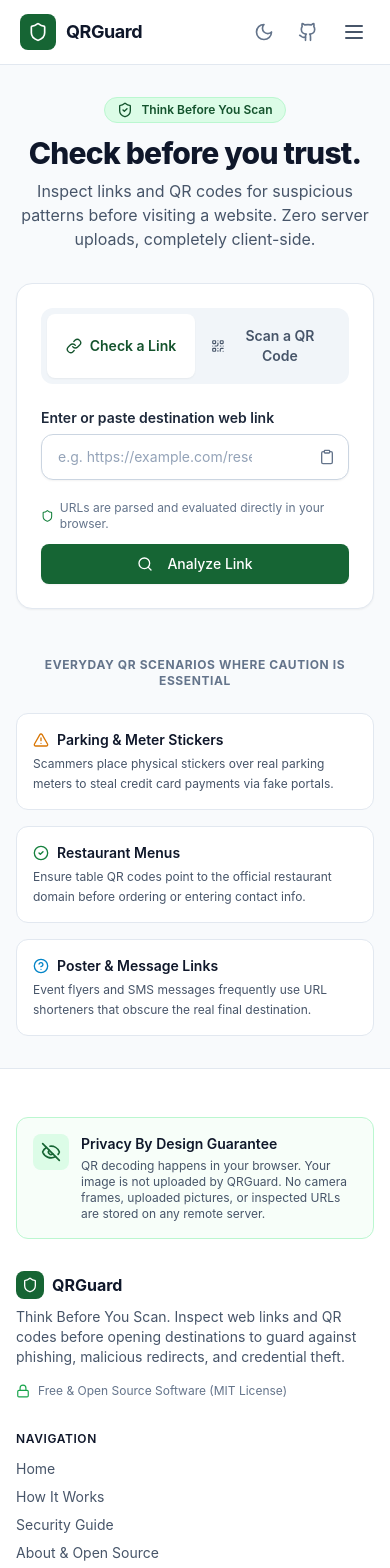
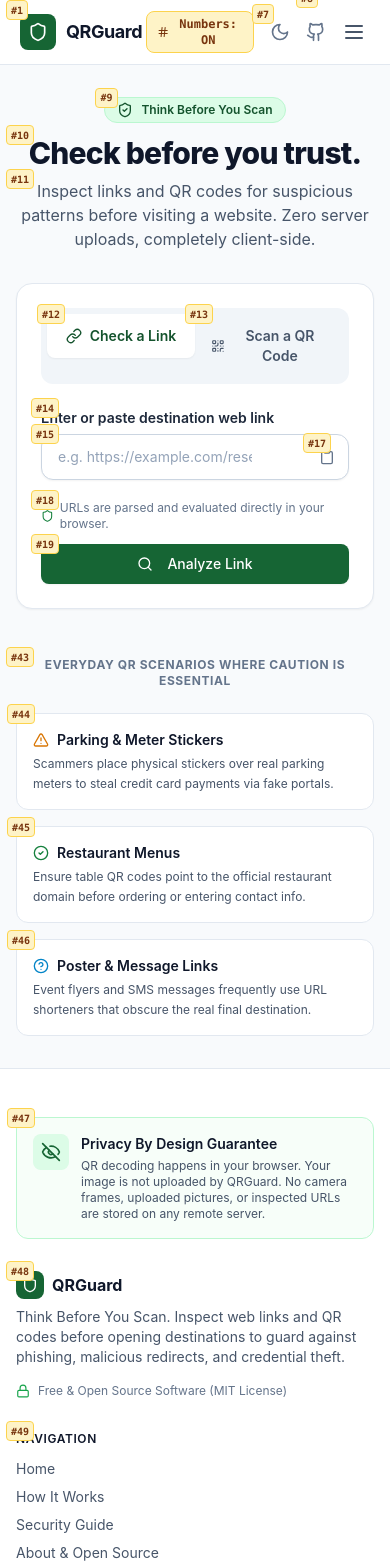
Before and after one commit to naringrekarneel/TRINETRA, a React (Vite) app: page / in a window 390 px wide. Shown: the top 1568 px of the page. Built offline with nearby package versions, Linux system fonts and the light colour scheme; the HTML template or start-up script is replaced by a standard one.

Commit message:
feat: add light element numbering system (#1 to #51) with header toggle

```diff
--- a/src/App.tsx
+++ b/src/App.tsx
@@ -5,9 +5,11 @@
 import { HowItWorksPage } from "./pages/HowItWorksPage";
 import { SecurityGuidePage } from "./pages/SecurityGuidePage";
 import { AboutPage } from "./pages/AboutPage";
+import { ElementNumberProvider } from "./context/ElementNumberContext";
 
 export const App: React.FC = () => {
   return (
+    <ElementNumberProvider>
       <BrowserRouter>
         <PageContainer>
           <Routes>
@@ -20,6 +22,7 @@
           </Routes>
         </PageContainer>
       </BrowserRouter>
+    </ElementNumberProvider>
   );
 };
 
--- a/src/components/analyzer/LinkInput.tsx
+++ b/src/components/analyzer/LinkInput.tsx
@@ -1,6 +1,7 @@
 import React, { useState } from "react";
 import { Search, Clipboard, X, AlertCircle, Shield } from "lucide-react";
 import { Button } from "../ui/Button";
+import { NumBadge } from "../../context/ElementNumberContext";
 
 interface LinkInputProps {
   onAnalyze: (url: string) => void;
@@ -39,7 +40,7 @@
     } catch {
       // Clipboard read may be blocked by browser permissions
       setValidationError(
-        "Clipboard access was blocked. Please paste manually.",
+        "Clipboard access was blocked. Please paste manually."
       );
     }
   };
@@ -52,13 +53,18 @@
   return (
     <form onSubmit={handleSubmit} className="space-y-4" noValidate>
       <div>
+        <div className="relative mb-1.5 flex items-center">
+          <NumBadge id={14} />
           <label
             htmlFor="url-link-input"
-          className="block text-sm font-semibold text-slate-800 dark:text-slate-200 mb-1.5"
+            className="block text-sm font-semibold text-slate-800 dark:text-slate-200"
           >
             Enter or paste destination web link
           </label>
+        </div>
+
         <div className="relative flex items-center">
+          <NumBadge id={15} />
           <input
             id="url-link-input"
             type="text"
@@ -80,9 +86,11 @@
             }`}
           />
 
-          {/* Quick inline action buttons */}
+          {/* Quick inline action buttons (#16, #17) */}
           <div className="absolute right-2 flex items-center gap-1">
             {urlInput && (
+              <div className="relative">
+                <NumBadge id={16} />
                 <button
                   type="button"
                   onClick={handleClear}
@@ -91,7 +99,10 @@
                 >
                   <X className="h-4 w-4" aria-hidden="true" />
                 </button>
+              </div>
             )}
+            <div className="relative">
+              <NumBadge id={17} />
               <button
                 type="button"
                 onClick={handlePaste}
@@ -101,6 +112,7 @@
               >
                 <Clipboard className="h-4 w-4" aria-hidden="true" />
               </button>
+            </div>
           </div>
         </div>
 
@@ -118,6 +130,9 @@
       </div>
 
       <div className="flex flex-col sm:flex-row items-center justify-between gap-3 pt-1">
+        {/* Footnote (#18) */}
+        <div className="relative">
+          <NumBadge id={18} />
           <span className="text-xs text-slate-500 dark:text-slate-400 flex items-center gap-1.5">
             <Shield
               className="h-3.5 w-3.5 text-forest-700 dark:text-forest-400"
@@ -125,6 +140,7 @@
             />
             <span>URLs are parsed and evaluated directly in your browser.</span>
           </span>
+        </div>
 
         <div className="flex items-center gap-2 w-full sm:w-auto">
           {urlInput && (
@@ -138,18 +154,23 @@
               Clear
             </Button>
           )}
+
+          {/* Analyze Button (#19) */}
+          <div className="relative flex-1 sm:flex-initial">
+            <NumBadge id={19} />
             <Button
               type="submit"
               variant="primary"
               size="md"
               isLoading={isLoading}
-            className="flex-1 sm:flex-initial min-w-[130px]"
+              className="w-full sm:w-auto min-w-[130px]"
             >
               <Search className="h-4 w-4 mr-1.5" aria-hidden="true" />
               Analyze Link
             </Button>
           </div>
         </div>
+      </div>
     </form>
   );
 };
--- a/src/components/layout/Footer.tsx
+++ b/src/components/layout/Footer.tsx
@@ -1,13 +1,15 @@
 import React from "react";
 import { Link } from "react-router-dom";
 import { Shield, Lock, EyeOff, FileText, Github } from "lucide-react";
+import { NumBadge } from "../../context/ElementNumberContext";
 
 export const Footer: React.FC = () => {
   return (
     <footer className="border-t border-slate-200 bg-white dark:border-slate-800 dark:bg-charcoal-900 transition-colors mt-auto">
       <div className="max-w-6xl mx-auto px-4 py-12 sm:px-6 lg:px-8">
-        {/* Privacy Banner Box */}
-        <div className="mb-8 rounded-xl border border-forest-200 bg-forest-50/50 p-4 dark:border-forest-900/50 dark:bg-forest-950/20">
+        {/* Privacy Banner Box (#47) */}
+        <div className="relative mb-8 rounded-xl border border-forest-200 bg-forest-50/50 p-4 dark:border-forest-900/50 dark:bg-forest-950/20">
+          <NumBadge id={47} />
           <div className="flex items-start gap-3">
             <div className="rounded-lg bg-forest-100 p-2 text-forest-800 dark:bg-forest-900 dark:text-forest-300 shrink-0">
               <EyeOff className="h-5 w-5" aria-hidden="true" />
@@ -26,8 +28,9 @@
         </div>
 
         <div className="grid grid-cols-1 md:grid-cols-4 gap-8">
-          {/* Brand Info */}
-          <div className="md:col-span-2">
+          {/* Brand Info (#48) */}
+          <div className="relative md:col-span-2">
+            <NumBadge id={48} />
             <div className="flex items-center gap-2">
               <div className="flex h-7 w-7 items-center justify-center rounded-lg bg-forest-800 text-white dark:bg-forest-600">
                 <Shield className="h-4 w-4" aria-hidden="true" />
@@ -50,8 +53,9 @@
             </div>
           </div>
 
-          {/* Quick Navigation */}
-          <div>
+          {/* Quick Navigation (#49) */}
+          <div className="relative">
+            <NumBadge id={49} />
             <h4 className="text-xs font-semibold uppercase tracking-wider text-slate-900 dark:text-slate-200">
               Navigation
             </h4>
@@ -91,8 +95,9 @@
             </ul>
           </div>
 
-          {/* Legal / Limitations */}
-          <div>
+          {/* Legal / Limitations (#50) */}
+          <div className="relative">
+            <NumBadge id={50} />
             <h4 className="text-xs font-semibold uppercase tracking-wider text-slate-900 dark:text-slate-200">
               Transparency
             </h4>
@@ -121,8 +126,9 @@
           </div>
         </div>
 
-        {/* Bottom Disclaimer & Copyright */}
-        <div className="mt-8 pt-8 border-t border-slate-200 dark:border-slate-800 text-xs text-slate-500 dark:text-slate-400 flex flex-col sm:flex-row items-center justify-between gap-4">
+        {/* Bottom Disclaimer & Copyright (#51) */}
+        <div className="relative mt-8 pt-8 border-t border-slate-200 dark:border-slate-800 text-xs text-slate-500 dark:text-slate-400 flex flex-col sm:flex-row items-center justify-between gap-4">
+          <NumBadge id={51} />
           <p>
             &copy; {new Date().getFullYear()} QRGuard Contributors. Released
             under the MIT License.
--- a/src/components/layout/Header.tsx
+++ b/src/components/layout/Header.tsx
@@ -1,18 +1,20 @@
 import React, { useState } from "react";
 import { Link, useLocation } from "react-router-dom";
-import { Shield, Menu, X, Sun, Moon, Github } from "lucide-react";
+import { Shield, Menu, X, Sun, Moon, Github, Hash } from "lucide-react";
 import { useTheme } from "../../hooks/useTheme";
+import { NumBadge, useElementNumbers } from "../../context/ElementNumberContext";
 
 export const Header: React.FC = () => {
   const [mobileMenuOpen, setMobileMenuOpen] = useState(false);
   const { theme, toggleTheme } = useTheme();
+  const { showNumbers, toggleNumbers } = useElementNumbers();
   const location = useLocation();
 
   const navLinks = [
-    { label: "Home", path: "/" },
-    { label: "How It Works", path: "/how-it-works" },
-    { label: "Security Guide", path: "/security-guide" },
-    { label: "About / Open Source", path: "/about" },
+    { label: "Home", path: "/", id: 3 },
+    { label: "How It Works", path: "/how-it-works", id: 4 },
+    { label: "Security Guide", path: "/security-guide", id: 5 },
+    { label: "About / Open Source", path: "/about", id: 6 },
   ];
 
   const isActive = (path: string) => {
@@ -24,7 +26,9 @@
     <header className="sticky top-0 z-40 border-b border-slate-200 bg-white/90 backdrop-blur-md dark:border-slate-800 dark:bg-charcoal-900/90 transition-colors">
       <div className="max-w-6xl mx-auto px-4 sm:px-6 lg:px-8">
         <div className="flex h-16 items-center justify-between">
-          {/* Logo & Brand */}
+          {/* Logo & Brand (#1 & #2) */}
+          <div className="relative">
+            <NumBadge id={1} />
             <Link
               to="/"
               className="flex items-center gap-2.5 focus-visible:outline-none focus-visible:ring-2 focus-visible:ring-forest-600 rounded-md p-1"
@@ -37,13 +41,15 @@
                 <span className="text-lg font-bold tracking-tight text-slate-900 dark:text-white">
                   QRGuard
                 </span>
-              <span className="hidden sm:inline-block ml-2 text-xs font-medium text-slate-500 dark:text-slate-400">
+                <span className="relative hidden sm:inline-block ml-2 text-xs font-medium text-slate-500 dark:text-slate-400">
+                  <NumBadge id={2} inline />
                   Think Before You Scan
                 </span>
               </div>
             </Link>
+          </div>
 
-          {/* Desktop Navigation */}
+          {/* Desktop Navigation (#3, #4, #5, #6) */}
           <nav
             className="hidden md:flex items-center gap-1"
             aria-label="Main Navigation"
@@ -51,8 +57,9 @@
             {navLinks.map((link) => {
               const active = isActive(link.path);
               return (
+                <div key={link.path} className="relative">
+                  <NumBadge id={link.id} />
                   <Link
-                  key={link.path}
                     to={link.path}
                     className={`px-3 py-2 rounded-md text-sm font-medium transition-colors ${
                       active
@@ -63,12 +70,31 @@
                   >
                     {link.label}
                   </Link>
+                </div>
               );
             })}
           </nav>
 
-          {/* Controls: Theme & GitHub */}
+          {/* Controls: Element Numbers, Theme & GitHub (#7, #8) */}
           <div className="flex items-center gap-2">
+            {/* Element Numbers Toggle */}
+            <button
+              onClick={toggleNumbers}
+              className={`flex items-center gap-1 px-2.5 py-1 text-xs font-mono font-bold rounded-lg border transition-colors ${
+                showNumbers
+                  ? "bg-amber-100 text-amber-900 border-amber-300 dark:bg-amber-950 dark:text-amber-200 dark:border-amber-700"
+                  : "bg-slate-100 text-slate-500 border-slate-200 dark:bg-charcoal-800 dark:text-slate-400 dark:border-slate-700"
+              }`}
+              title="Toggle Light Numbering on elements"
+              aria-label="Toggle Element Numbers"
+            >
+              <Hash className="h-3.5 w-3.5" aria-hidden="true" />
+              <span>Numbers: {showNumbers ? "ON" : "OFF"}</span>
+            </button>
+
+            {/* Theme Toggle (#7) */}
+            <div className="relative">
+              <NumBadge id={7} />
               <button
                 onClick={toggleTheme}
                 className="p-2 rounded-lg text-slate-500 hover:text-slate-700 hover:bg-slate-100 dark:text-slate-400 dark:hover:text-slate-200 dark:hover:bg-charcoal-800 focus-visible:outline-none focus-visible:ring-2 focus-visible:ring-forest-600 transition-colors"
@@ -80,7 +106,11 @@
                   <Sun className="h-5 w-5" aria-hidden="true" />
                 )}
               </button>
+            </div>
 
+            {/* GitHub (#8) */}
+            <div className="relative">
+              <NumBadge id={8} />
               <a
                 href="https://github.com/placeholder-org/qrguard"
                 target="_blank"
@@ -90,6 +120,7 @@
               >
                 <Github className="h-5 w-5" aria-hidden="true" />
               </a>
+            </div>
 
             {/* Mobile menu trigger */}
             <button
@@ -128,7 +159,7 @@
                     }`}
                     aria-current={active ? "page" : undefined}
                   >
-                    {link.label}
+                    #{link.id} {link.label}
                   </Link>
                 );
               })}
--- /dev/null
+++ b/src/context/ElementNumberContext.tsx
@@ -0,0 +1,75 @@
+import React, { createContext, useContext, useState, useEffect } from 'react';
+
+interface ElementNumberContextType {
+  showNumbers: boolean;
+  toggleNumbers: () => void;
+  setShowNumbers: (val: boolean) => void;
+}
+
+const ElementNumberContext = createContext<ElementNumberContextType>({
+  showNumbers: true,
+  toggleNumbers: () => {},
+  setShowNumbers: () => {},
+});
+
+export const ElementNumberProvider: React.FC<{ children: React.ReactNode }> = ({ children }) => {
+  const [showNumbers, setShowNumbers] = useState<boolean>(() => {
+    if (typeof window !== 'undefined') {
+      const stored = localStorage.getItem('qrguard-show-numbers');
+      if (stored !== null) return stored === 'true';
+    }
+    // Default to true as requested by the user
+    return true;
+  });
+
+  useEffect(() => {
+    try {
+      localStorage.setItem('qrguard-show-numbers', String(showNumbers));
+    } catch {
+      // ignore
+    }
+  }, [showNumbers]);
+
+  const toggleNumbers = () => setShowNumbers((prev) => !prev);
+
+  return (
+    <ElementNumberContext.Provider value={{ showNumbers, toggleNumbers, setShowNumbers }}>
+      {children}
+    </ElementNumberContext.Provider>
+  );
+};
+
+export const useElementNumbers = () => useContext(ElementNumberContext);
+
+interface NumBadgeProps {
+  id: number;
+  inline?: boolean;
+  className?: string;
+}
+
+export const NumBadge: React.FC<NumBadgeProps> = ({ id, inline = false, className = '' }) => {
+  const { showNumbers } = useElementNumbers();
+  if (!showNumbers) return null;
+
+  if (inline) {
+    return (
+      <span
+        aria-hidden="true"
+        title={`Element #${id}`}
+        className={`inline-flex items-center justify-center px-1.5 py-0.2 mx-1 text-[10px] font-mono font-bold tracking-tight bg-amber-100 text-amber-900 border border-amber-300 rounded shadow-xs dark:bg-amber-950/80 dark:text-amber-200 dark:border-amber-700/80 select-none pointer-events-none ${className}`}
+      >
+        #{id}
+      </span>
+    );
+  }
+
+  return (
+    <span
+      aria-hidden="true"
+      title={`Element #${id}`}
+      className={`absolute -top-2.5 -left-2.5 z-20 inline-flex items-center justify-center min-w-[20px] h-5 px-1 text-[10px] font-mono font-bold bg-amber-100 text-amber-900 border border-amber-300 rounded shadow-xs dark:bg-amber-950 dark:text-amber-200 dark:border-amber-700 select-none pointer-events-none ${className}`}
+    >
+      #{id}
+    </span>
+  );
+};
--- a/src/pages/HomePage.tsx
+++ b/src/pages/HomePage.tsx
@@ -6,6 +6,7 @@
 import { analyzeURL } from "../lib/analyze-url";
 import { classifyQRContent } from "../lib/analyze-text";
 import { AnalysisResult } from "../types/security";
+import { NumBadge } from "../context/ElementNumberContext";
 import {
   Link as LinkIcon,
   QrCode,
@@ -24,7 +25,7 @@
   const [activeTab, setActiveTab] = useState<TabMode>("link");
   const [qrSubMode, setQrSubMode] = useState<QRSubMode>("camera");
   const [analysisResult, setAnalysisResult] = useState<AnalysisResult | null>(
-    null,
+    null
   );
   const [isAnalyzing, setIsAnalyzing] = useState(false);
 
@@ -96,19 +97,26 @@
 
   return (
     <div className="max-w-4xl mx-auto px-4 py-8 sm:px-6 lg:px-8">
-      {/* Hero Section */}
+      {/* Hero Section (#9, #10, #11) */}
       <section className="text-center mb-8">
-        <div className="inline-flex items-center gap-2 px-3 py-1 rounded-full bg-forest-100 text-forest-900 dark:bg-forest-950/80 dark:text-forest-300 text-xs font-semibold mb-3 border border-forest-200 dark:border-forest-800">
+        <div className="relative inline-flex items-center gap-2 px-3 py-1 rounded-full bg-forest-100 text-forest-900 dark:bg-forest-950/80 dark:text-forest-300 text-xs font-semibold mb-3 border border-forest-200 dark:border-forest-800">
+          <NumBadge id={9} />
           <ShieldCheck className="h-4 w-4" aria-hidden="true" />
           <span>Think Before You Scan</span>
         </div>
+        <div className="relative">
+          <NumBadge id={10} />
           <h1 className="text-3xl sm:text-4xl font-extrabold tracking-tight text-slate-900 dark:text-white">
             Check before you trust.
           </h1>
-        <p className="mt-2 text-base text-slate-600 dark:text-slate-300 max-w-xl mx-auto">
+        </div>
+        <div className="relative mt-2">
+          <NumBadge id={11} />
+          <p className="text-base text-slate-600 dark:text-slate-300 max-w-xl mx-auto">
             Inspect links and QR codes for suspicious patterns before visiting a
             website. Zero server uploads, completely client-side.
           </p>
+        </div>
       </section>
 
       {/* Main Inspection Card */}
@@ -117,19 +125,21 @@
           <SecurityResults result={analysisResult} onReset={handleReset} />
         ) : (
           <div>
-            {/* Primary Mode Tabs */}
+            {/* Primary Mode Tabs (#12, #13) */}
             <div
               role="tablist"
               aria-label="Inspection method"
               className="grid grid-cols-2 p-1.5 rounded-xl bg-slate-100 dark:bg-charcoal-950 mb-6"
             >
+              <div className="relative">
+                <NumBadge id={12} />
                 <button
                   role="tab"
                   id="tab-link"
                   aria-selected={activeTab === "link"}
                   aria-controls="panel-link"
                   onClick={() => setActiveTab("link")}
-                className={`flex items-center justify-center gap-2 py-3 px-4 rounded-lg font-semibold text-sm transition-all focus-visible:outline-none focus-visible:ring-2 focus-visible:ring-forest-600 ${
+                  className={`w-full flex items-center justify-center gap-2 py-3 px-4 rounded-lg font-semibold text-sm transition-all focus-visible:outline-none focus-visible:ring-2 focus-visible:ring-forest-600 ${
                     activeTab === "link"
                       ? "bg-white text-forest-900 shadow-sm dark:bg-charcoal-900 dark:text-white"
                       : "text-slate-600 hover:text-slate-900 dark:text-slate-400 dark:hover:text-white"
@@ -138,14 +148,17 @@
                   <LinkIcon className="h-4 w-4" aria-hidden="true" />
                   <span>Check a Link</span>
                 </button>
+              </div>
 
+              <div className="relative">
+                <NumBadge id={13} />
                 <button
                   role="tab"
                   id="tab-qr"
                   aria-selected={activeTab === "qr"}
                   aria-controls="panel-qr"
                   onClick={() => setActiveTab("qr")}
-                className={`flex items-center justify-center gap-2 py-3 px-4 rounded-lg font-semibold text-sm transition-all focus-visible:outline-none focus-visible:ring-2 focus-visible:ring-forest-600 ${
+                  className={`w-full flex items-center justify-center gap-2 py-3 px-4 rounded-lg font-semibold text-sm transition-all focus-visible:outline-none focus-visible:ring-2 focus-visible:ring-forest-600 ${
                     activeTab === "qr"
                       ? "bg-white text-forest-900 shadow-sm dark:bg-charcoal-900 dark:text-white"
                       : "text-slate-600 hover:text-slate-900 dark:text-slate-400 dark:hover:text-white"
@@ -154,6 +167,7 @@
                   <QrCode className="h-4 w-4" aria-hidden="true" />
                   <span>Scan a QR Code</span>
                 </button>
+              </div>
             </div>
 
             {/* Link Checker Panel */}
@@ -179,8 +193,10 @@
                 aria-labelledby="tab-qr"
                 className="animate-fade-in space-y-4"
               >
-                {/* Secondary QR mode selector (Camera vs Upload) */}
+                {/* Secondary QR mode selector (Camera vs Upload) (#20, #21) */}
                 <div className="flex items-center justify-center gap-2 pb-2">
+                  <div className="relative">
+                    <NumBadge id={20} />
                     <button
                       type="button"
                       onClick={() => setQrSubMode("camera")}
@@ -193,7 +209,10 @@
                       <Camera className="h-3.5 w-3.5" aria-hidden="true" />
                       <span>Live Camera</span>
                     </button>
+                  </div>
 
+                  <div className="relative">
+                    <NumBadge id={21} />
                     <button
                       type="button"
                       onClick={() => setQrSubMode("upload")}
@@ -206,6 +225,7 @@
                       <UploadCloud className="h-3.5 w-3.5" aria-hidden="true" />
                       <span>Upload Image</span>
                     </button>
+                  </div>
                 </div>
 
                 {qrSubMode === "camera" ? (
@@ -225,14 +245,18 @@
         )}
       </div>
 
-      {/* Primary Use Cases Grid */}
-      <section className="mt-12">
-        <h2 className="text-center text-xs font-bold uppercase tracking-wider text-slate-500 dark:text-slate-400 mb-6">
+      {/* Primary Use Cases Grid (#43, #44, #45, #46) */}
+      <section className="mt-12 relative">
+        <div className="relative mb-6">
+          <NumBadge id={43} />
+          <h2 className="text-center text-xs font-bold uppercase tracking-wider text-slate-500 dark:text-slate-400">
             Everyday QR Scenarios Where Caution is Essential
           </h2>
+        </div>
 
         <div className="grid grid-cols-1 sm:grid-cols-3 gap-4">
-          <div className="rounded-xl border border-slate-200 bg-white p-4 dark:border-slate-800 dark:bg-charcoal-900">
+          <div className="relative rounded-xl border border-slate-200 bg-white p-4 dark:border-slate-800 dark:bg-charcoal-900">
+            <NumBadge id={44} />
             <div className="flex items-center gap-2 font-semibold text-sm text-slate-900 dark:text-white mb-1">
               <AlertTriangle
                 className="h-4 w-4 text-amber-600 dark:text-amber-400"
@@ -246,7 +270,8 @@
             </p>
           </div>
 
-          <div className="rounded-xl border border-slate-200 bg-white p-4 dark:border-slate-800 dark:bg-charcoal-900">
+          <div className="relative rounded-xl border border-slate-200 bg-white p-4 dark:border-slate-800 dark:bg-charcoal-900">
+            <NumBadge id={45} />
             <div className="flex items-center gap-2 font-semibold text-sm text-slate-900 dark:text-white mb-1">
               <CheckCircle2
                 className="h-4 w-4 text-forest-700 dark:text-forest-400"
@@ -260,7 +285,8 @@
             </p>
           </div>
 
-          <div className="rounded-xl border border-slate-200 bg-white p-4 dark:border-slate-800 dark:bg-charcoal-900">
+          <div className="relative rounded-xl border border-slate-200 bg-white p-4 dark:border-slate-800 dark:bg-charcoal-900">
+            <NumBadge id={46} />
             <div className="flex items-center gap-2 font-semibold text-sm text-slate-900 dark:text-white mb-1">
               <HelpCircle
                 className="h-4 w-4 text-sky-600 dark:text-sky-400"
```
Also changed, not shown: src/components/analyzer/SecurityResults.tsx (+26 -10 lines), src/components/analyzer/URLDetails.tsx (+22 -11 lines), src/components/scanner/QRImageUpload.tsx (+9 -2 lines), src/components/scanner/QRScanner.tsx (+21 -6 lines). Lines whose indentation alone changed are shown as unchanged.
